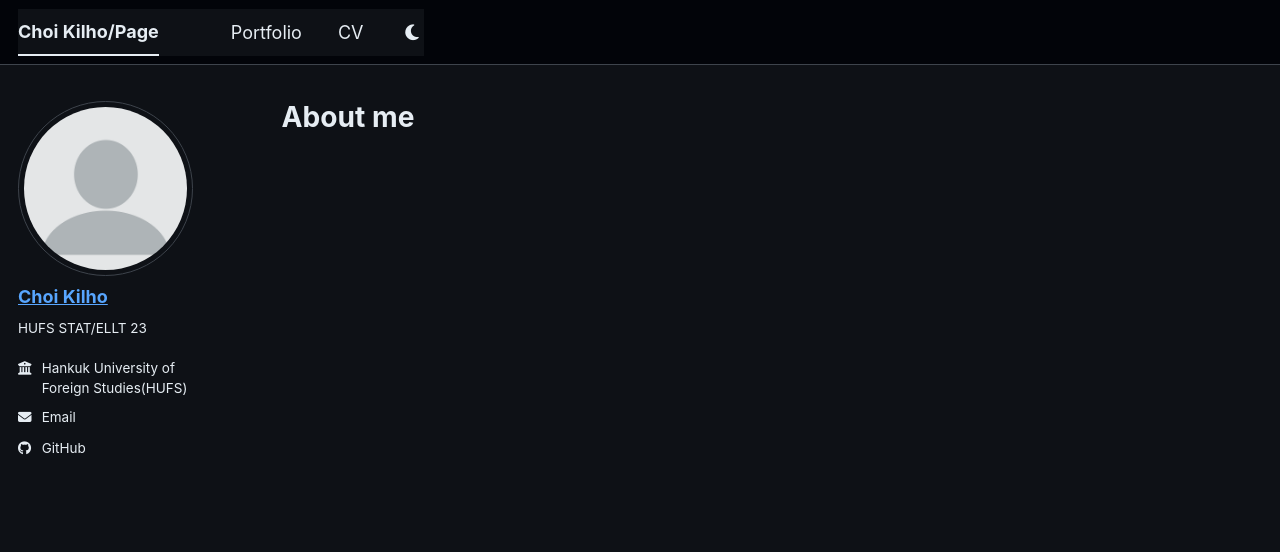
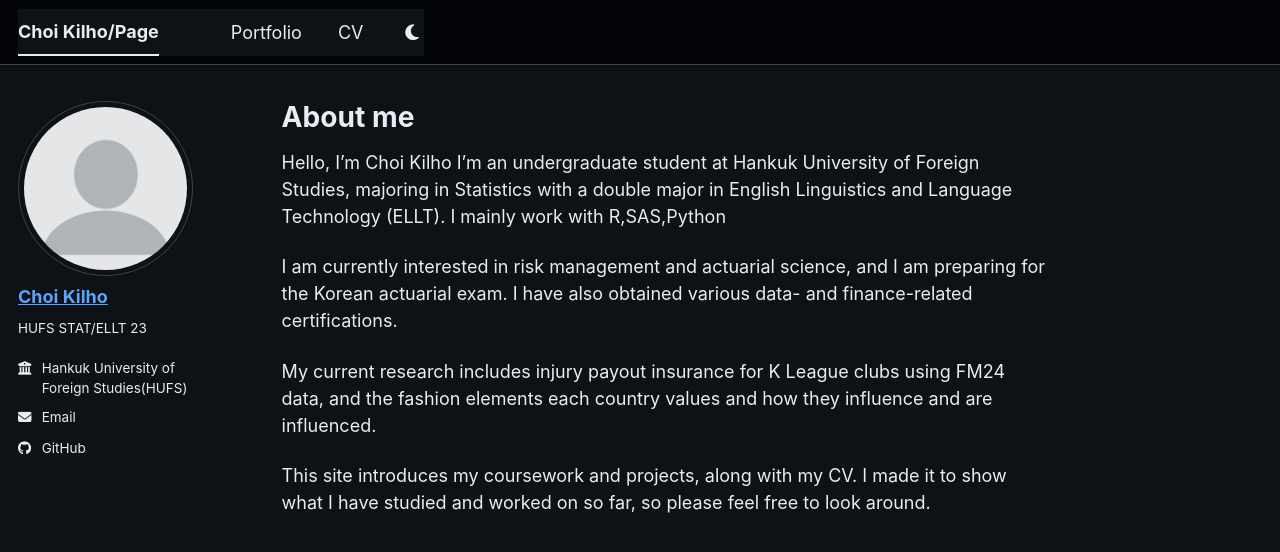
Before and after one commit to kilarc/kilarc.github.io, a Jekyll site: the page built from _pages/about.md, in a window 1280 px wide. Shown: the top 552 px of the page. Built offline with Jekyll 4.4.1, drawn with Linux system fonts in a browser that asks for light colours; a script bundle is joined from its source files by our own code; a style sheet for code colours, icons or effects is not loaded.

Commit message:
Update about.md

```diff
--- a/_pages/about.md
+++ b/_pages/about.md
@@ -9,3 +9,16 @@ redirect_from:
 # About me
 
 <!-- Write your introduction here. -->
+Hello, I'm Choi Kilho
+I'm an undergraduate student at Hankuk University of Foreign Studies,
+majoring in Statistics with a double major in English Linguistics and Language Technology (ELLT).
+I mainly work with R,SAS,Python
+
+I am currently interested in risk management and actuarial science, and I am preparing for the Korean actuarial exam.
+I have also obtained various data- and finance-related certifications.
+
+My current research includes injury payout insurance for K League clubs using FM24 data,
+and the fashion elements each country values and how they influence and are influenced.
+
+This site introduces my coursework and projects, along with my CV.
+I made it to show what I have studied and worked on so far, so please feel free to look around.
```
